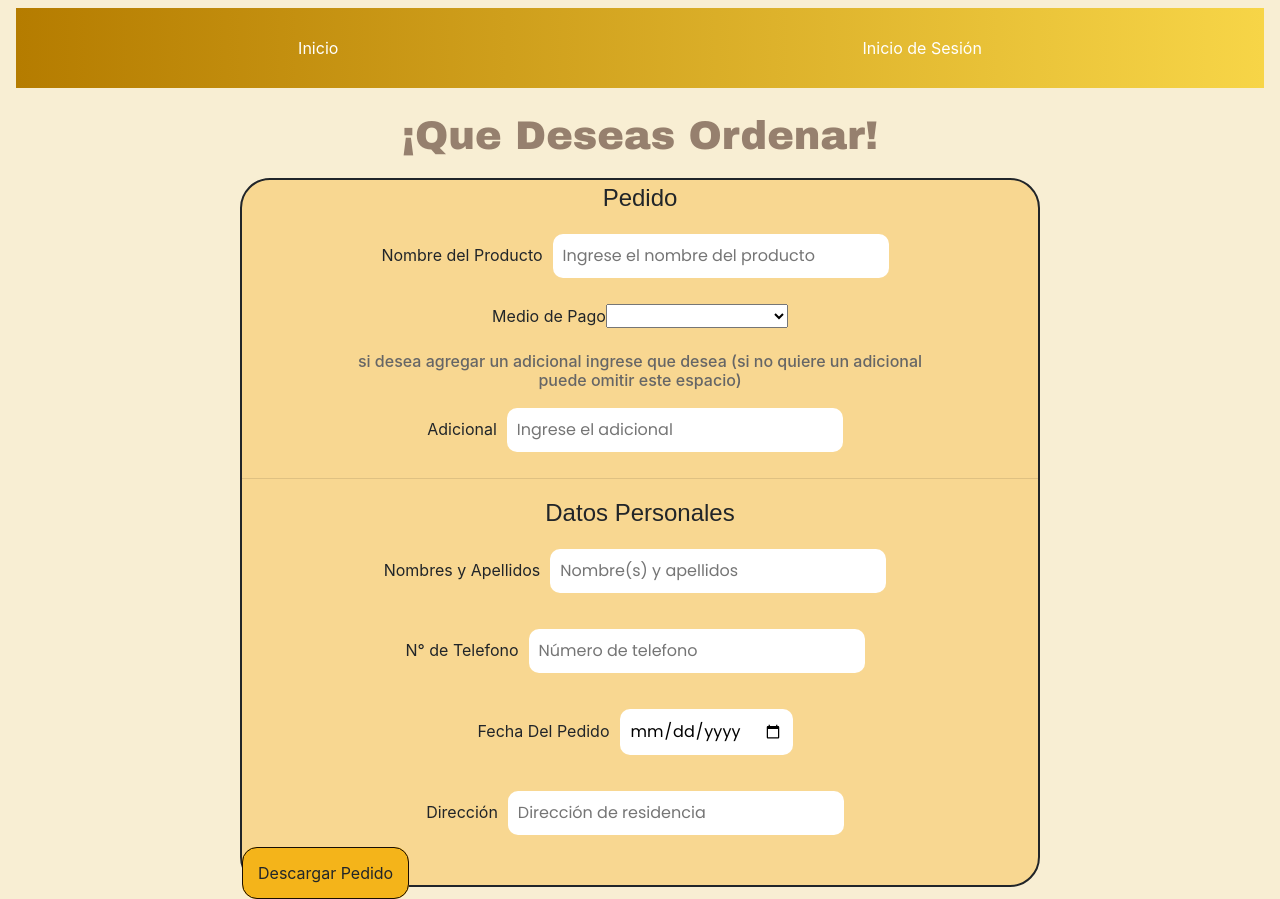
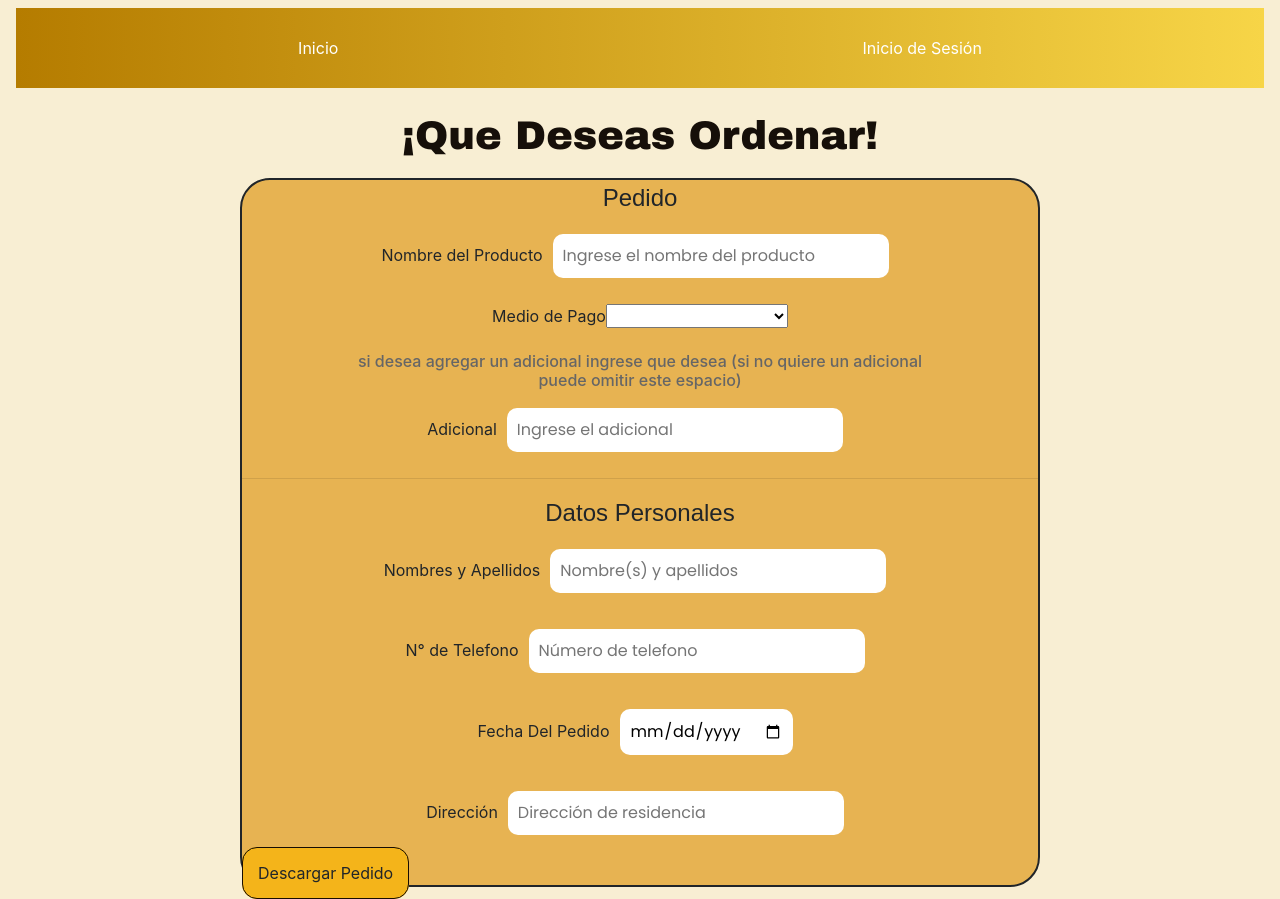
Before and after one commit to KmiloV8/EL-BUEN-SABOR, a Vue app: page /Pedido in a window 1280 px wide. Built offline with nearby package versions, Linux system fonts and the light colour scheme.

Commit message:
Cambios recibo

```diff
--- a/src/pages/ReciboPedido.vue
+++ b/src/pages/ReciboPedido.vue
@@ -89,7 +89,7 @@ form{
     width: 800px;
     height: auto;
     margin:auto;
-    background-color: rgba(247, 180, 45, 0.397);
+    background-color: rgba(227, 167, 55, 0.823);
     border-radius: 30px;
     border-style: solid;
     border-width: 2px;
@@ -98,7 +98,7 @@ h1{
     font-family: arial black;
     text-align: center;
     cursor:default;
-    color:rgb(150, 128, 110);
+    color:rgb(22, 15, 9);
 }
 h2{
     font-family:Arial, Helvetica, sans-serif;
```
